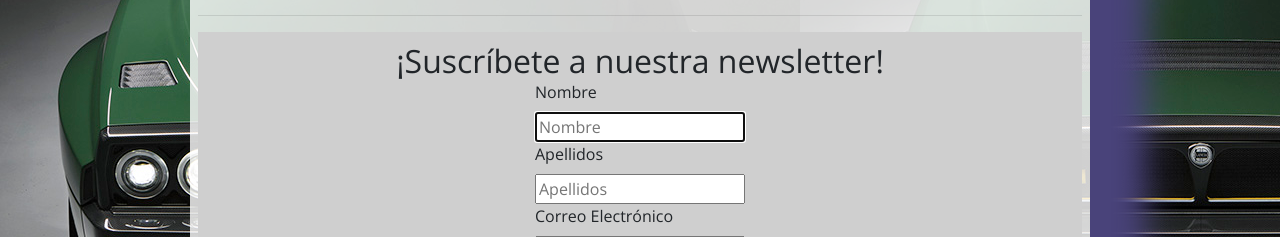
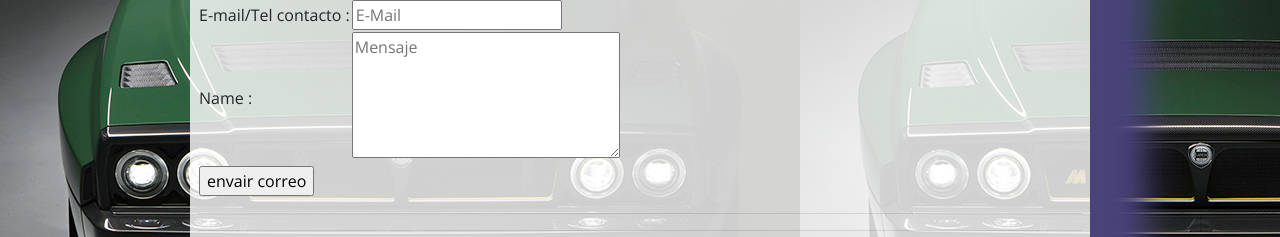
Before and after one commit to gunter443/vsrparts, a PHP site: page /php/contactanos.html in a window 1280 px wide. Shown: the part 379-616 px from the top of the page. Run offline with PHP 8.4, Linux system fonts and the light colour scheme; some libraries are stand-ins or nearby versions.

Commit message:
mas estilos

```diff
--- a/css/contactanos.css
+++ b/css/contactanos.css
@@ -39,7 +39,7 @@ body {
     width: 100%;
     height: 12vmin;
     min-height: 6vmin;
-    border-bottom: 3px solid black;
+    background-color: rgb(233, 230, 230);
 }
 
 .nombre {
--- a/css/index.css
+++ b/css/index.css
@@ -39,7 +39,7 @@ body {
     width: 100%;
     height: 12vmin;
     min-height: 6vmin;
-    border-bottom: 3px solid black;
+    background-color: rgb(233, 230, 230);
 }
 
 .nombre {
--- a/css/listaAdmin.css
+++ b/css/listaAdmin.css
@@ -39,7 +39,7 @@ body {
     width: 100%;
     height: 12vmin;
     min-height: 6vmin;
-    border-bottom: 3px solid black;
+    background-color: rgb(233, 230, 230);
 }
 
 .nombre {
--- a/css/productos.css
+++ b/css/productos.css
@@ -39,7 +39,7 @@ body {
     width: 100%;
     height: 12vmin;
     min-height: 6vmin;
-    border-bottom: 3px solid black;
+    background-color: rgb(233, 230, 230);
 }
 
 .nombre {
--- a/php/contactanos.html
+++ b/php/contactanos.html
@@ -50,19 +50,26 @@
                     <h4>Instagram</h4>
                 </div>
             </div>
-            <hr>
-            <div class="formulario">
-                <h2>¡Suscríbete a nuestra newsletter!</h2>
-                <form action="https://www.w3schools.com/action_page.php" method="GET">
-                    <label for="nombre">Nombre</label>
-                    <input type="text" id="nombre" name="nombre" maxlength="15" pattern="[A-Za-z]*" placeholder="Nombre" title="Inserta un nombre válido" autofocus required>
-                    <label for="apellidos">Apellidos</label>
-                    <input type="text" id="apellidos" name="apellidos" maxlength="45" pattern="[A-Za-z]*" placeholder="Apellidos" title="Inserta unos apellidos válidos" required>
-                    <label for="mail">Correo Electrónico</label>
-                    <input type="email" name="mail" id="mail" pattern="[a-z0-9._%+-]+@[a-z0-9.-]+\.[a-z]{2,4}$" placeholder="Correo Electrónico" title="Inserta un correo electrónico válido" required>
-                    <input type="submit" value="Enviar">
+            <div id="formemail">
+                <form action='mail.php' method="post" id='mailForm' enctype='multipart/form-data'>
+                    <table>
+                        <tr>
+                            <td class="label"> E-mail/Tel contacto : </td>
+                            <td><input type="email" id="email" name="email" class="form-input" placeholder='E-Mail' required /></td>
+                            <td class="status"></td>
+                        </tr>
+                        <tr>
+                            <td class="label"> Name : </td>
+                            <td><textarea cols="27" rows="5" id="name" name="name" placeholder='Mensaje' required></textarea></td>
+                            <td class="status"></td>
+                        </tr>
+                        <tr>
+                            <td colspan="2"> <input type="submit" value="envair correo" id='submit_btn' name="submit_btn" class="submit_btn" /></td>
+                        </tr>
+                    </table>
                 </form>
             </div>
+            <hr>
             <hr>
             <div class="gif">
                 <img class="gif" src="../fotos/gifContactanos.gif" alt="Visitanos!">
```
